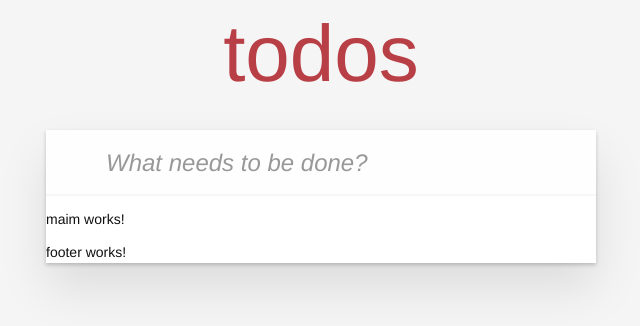
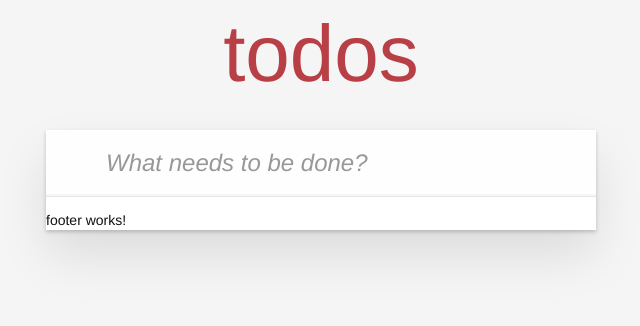
Before and after one commit to Angular-New/angular-signals-todo-app, an Angular app: page / in a window 1280 px wide. Shown: the top 326 px of the page, without its empty margins (319-959 px from the left). Built offline with nearby package versions, Linux system fonts and the light colour scheme.

Commit message:
add main logic

```diff
--- a/src/app/components/main/main.component.html
+++ b/src/app/components/main/main.component.html
@@ -1 +1,7 @@
-<p>maim works!</p>
+<section class="main">
+  <div class="todo-list">
+    @for (todo of todos(); track todo.id) {
+      <div>{{ todo.text }}</div>
+    }
+  </div>
+</section>
--- a/src/app/components/main/main.component.ts
+++ b/src/app/components/main/main.component.ts
@@ -1,4 +1,8 @@
-import { ChangeDetectionStrategy, Component } from '@angular/core';
+import { ChangeDetectionStrategy, Component, WritableSignal, inject } from '@angular/core';
+
+import { TodosService } from '@services/todos.service';
+
+import { ITodo } from '../../shared/types';
 
 @Component({
   selector: 'td-main',
@@ -8,4 +12,8 @@ import { ChangeDetectionStrategy, Component } from '@angular/core';
   styleUrl: './main.component.scss',
   changeDetection: ChangeDetectionStrategy.OnPush,
 })
-export class MainComponent {}
+export class MainComponent {
+  private readonly _todosService: TodosService = inject(TodosService);
+
+  public todos: WritableSignal<ITodo[]> = this._todosService.todos;
+}
```
